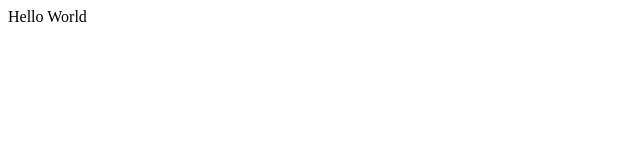
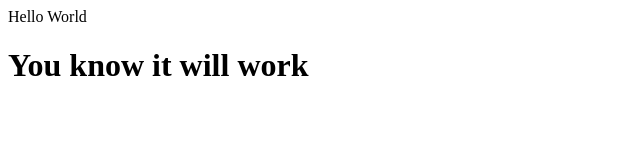
Before and after one commit to KadenPope/ice-cream-co, a plain HTML site: page index.html in a window 1280 px wide. Shown: the whole page, without its empty margins (0-640 px from the left). Drawn offline with Linux system fonts and the light colour scheme.

Commit message:
Update index.html

```diff
--- a/index.html
+++ b/index.html
@@ -1 +1,3 @@
 <p>Hello World</p>
+
+<h1>You know it will work</h1>
```
